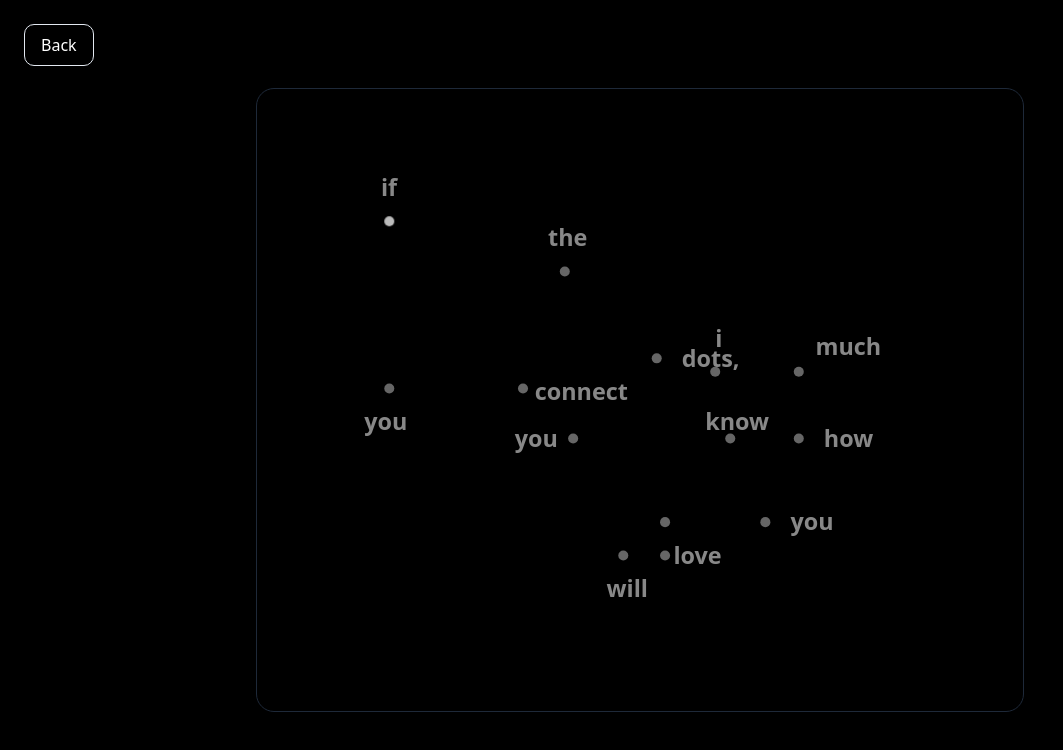
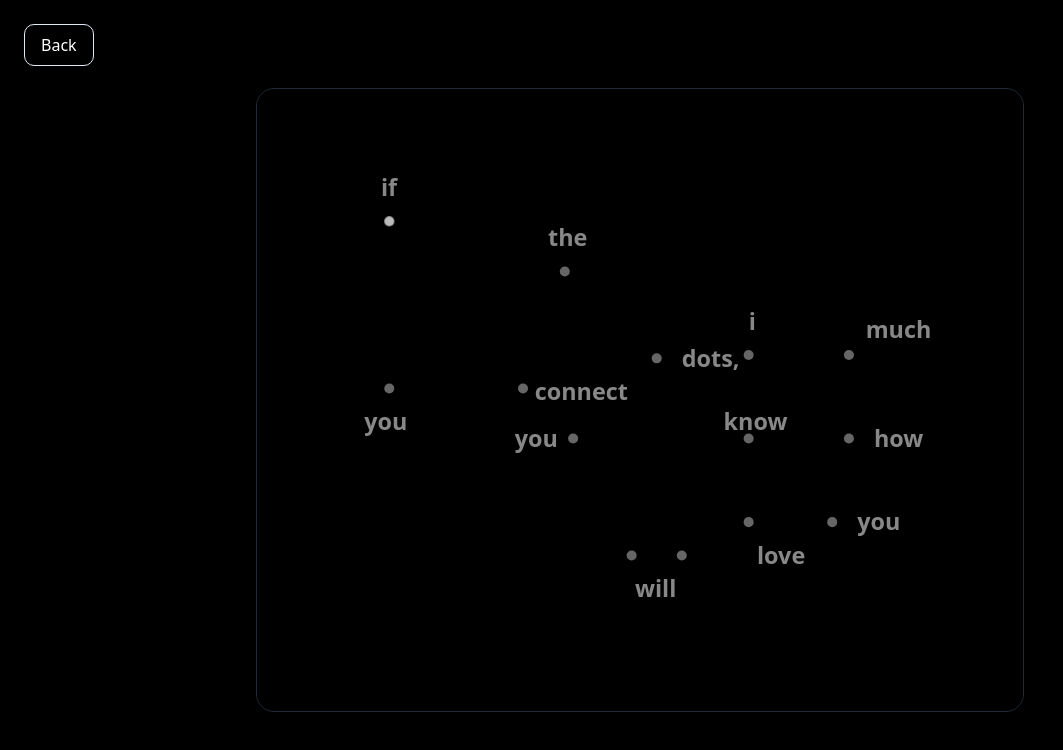
Before and after one commit to PatakiSubodh/flower-mosaic, a Next.js app: page /mocktail in a window 1280 px wide. Shown: the top 750 px of the page, without its empty margins (0-1063 px from the left). Built offline with nearby package versions, Linux system fonts and the light colour scheme.

Commit message:
mocktail wrd

```diff
--- a/components/mocktail/interactive-mocktail.tsx
+++ b/components/mocktail/interactive-mocktail.tsx
@@ -44,47 +44,48 @@ const dotPoints = [
   { id: 31, x: 188, y: 235, break: false },
   { id: 32, x: 194, y: 248, break: false },
 
-{ id: 33, x: 200, y: 260, break: false, label: "will", dx: -10, dy: 25 },
+  { id: 33, x: 205, y: 260, break: false, label: "will", dx: 2, dy: 25 },
 
   // bottom flat
-{ id: 34, x: 225, y: 260, break: false, label: " ", dx: -10, dy: 25 },
+  { id: 34, x: 235, y: 260, break: false, label: " ", dx: -10, dy: 25 },
 
-// right arm of V (straight)
-{ id: 35, x: 232, y: 246, break: false },
-{ id: 36, x: 240, y: 232, break: false },
-{ id: 37, x: 248, y: 218, break: false },
-{ id: 38, x: 256, y: 204, break: false },
+  // right arm of V (perfect straight line)
+  { id: 35, x: 243, y: 246, break: false },
+  { id: 36, x: 251, y: 232, break: false },
+  { id: 37, x: 259, y: 218, break: false },
+  { id: 38, x: 267, y: 204, break: false },
 
-{ id: 39, x: 264, y: 190, break: false, label: "know", dx: -15, dy: -5 },
+  { id: 39, x: 275, y: 190, break: false, label: "know", dx: -15, dy: -5 },
+
   // e middle horizontal
   { id: 40, x: 275, y: 190, break: false },
   { id: 41, x: 290, y: 190, break: false },
-{ id: 42, x: 305, y: 190, break: false, label: "how", dx: 15, dy: 5 },
+  { id: 42, x: 335, y: 190, break: false, label: "how", dx: 15, dy: 5 },
 
   // e right side vertical
-{ id: 43, x: 305, y: 175, break: false },
-{ id: 44, x: 305, y: 162, break: false },
-{ id: 45, x: 305, y: 150, break: false, label: "much", dx: 10, dy: -10 },
+  { id: 43, x: 345, y: 175, break: false },
+  { id: 44, x: 345, y: 162, break: false },
+  { id: 45, x: 335, y: 140, break: false, label: "much", dx: 10, dy: -10 },
 
   // e top horizontal
-{ id: 46, x: 290, y: 150, break: false },
-{ id: 47, x: 275, y: 150, break: false },
-{ id: 48, x: 255, y: 150, break: false, label: "i", dx: 0, dy: -15 },
+  { id: 46, x: 290, y: 140, break: false },
+  { id: 47, x: 275, y: 140, break: false },
+  { id: 48, x: 275, y: 140, break: false, label: "i", dx: 0, dy: -15 },
 
-// diagonal toward crossover
-{ id: 49, x: 252, y: 165, break: false },
-{ id: 50, x: 248, y: 178, break: false },
-{ id: 51, x: 245, y: 190, break: false },
+// smooth curve start
+{ id: 49, x: 260, y: 160, break: false },
+{ id: 50, x: 245, y: 172, break: false },
+{ id: 51, x: 235, y: 184, break: false },
+{ id: 52, x: 230, y: 195, break: false },   // leftmost bulge
 
-// diagonal down to bottom
-{ id: 52, x: 238, y: 207, break: false },
-{ id: 53, x: 231, y: 223, break: false },
-{ id: 54, x: 225, y: 240, break: false, label: "love", dx: 5, dy: 25 },
+// curve returning
+{ id: 53, x: 235, y: 206, break: false },
+{ id: 54, x: 245, y: 218, break: false },
+{ id: 55, x: 260, y: 230, break: false },
 
-// bottom horizontal
-{ id: 55, x: 245, y: 240, break: false },
-{ id: 56, x: 265, y: 240, break: false },
-{ id: 57, x: 285, y: 240, break: false, label: "you", dx: 15, dy: 5 },
+{ id: 56, x: 275, y: 240, break: false, label: "love", dx: 5, dy: 25 },
+
+  { id: 57, x: 325, y: 240, break: false, label: "you", dx: 15, dy: 5 },
 ];
 
 // const dotPoints = [
```
Lines whose indentation alone changed are shown as unchanged.
